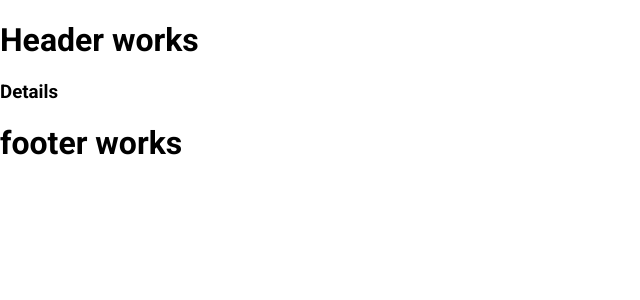
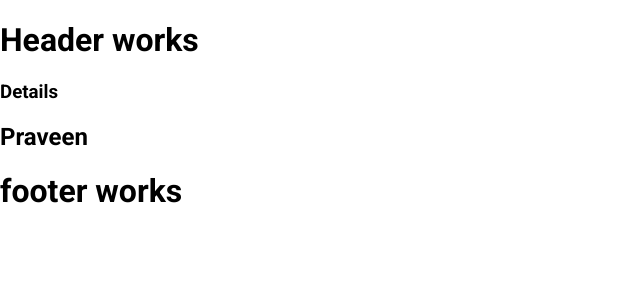
Before and after one commit to divyeshchudasama/MERN-e-commerce-project, a React (Create React App) app in the folder e-mart/: page /details in a window 1280 px wide. Shown: the top 300 px of the page, without its empty margins (0-640 px from the left). Built offline with nearby package versions, Linux system fonts and the light colour scheme.

Commit message:
test_push_3
test_push_3

```diff
--- a/e-mart/src/components/details/Details.jsx
+++ b/e-mart/src/components/details/Details.jsx
@@ -5,6 +5,7 @@ function Details() {
   return (
     <div>
       <h3>Details</h3>
+      <h2>Praveen</h2>
     </div>
   );
 }
```
